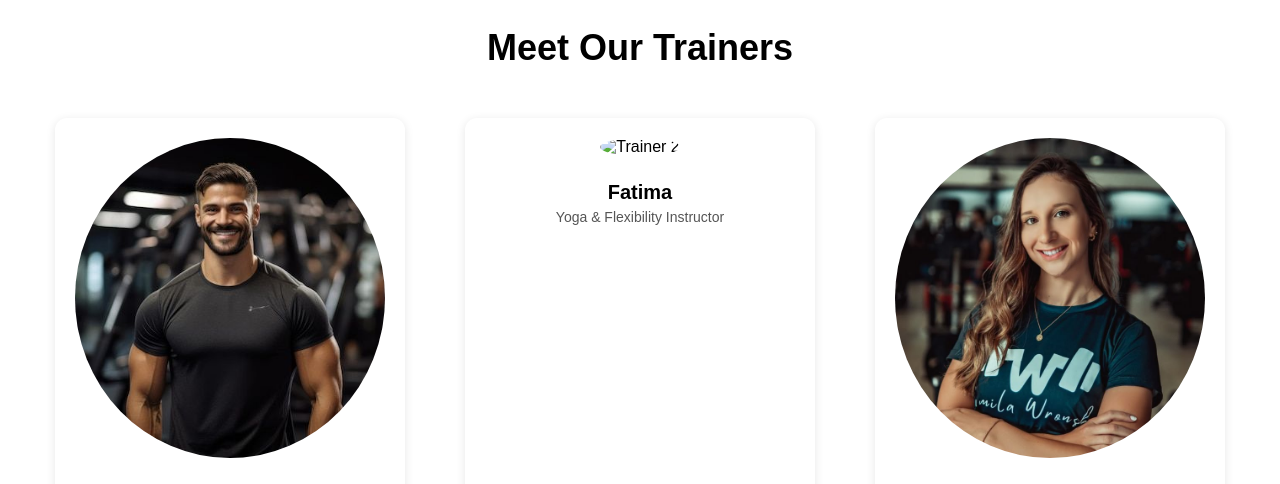
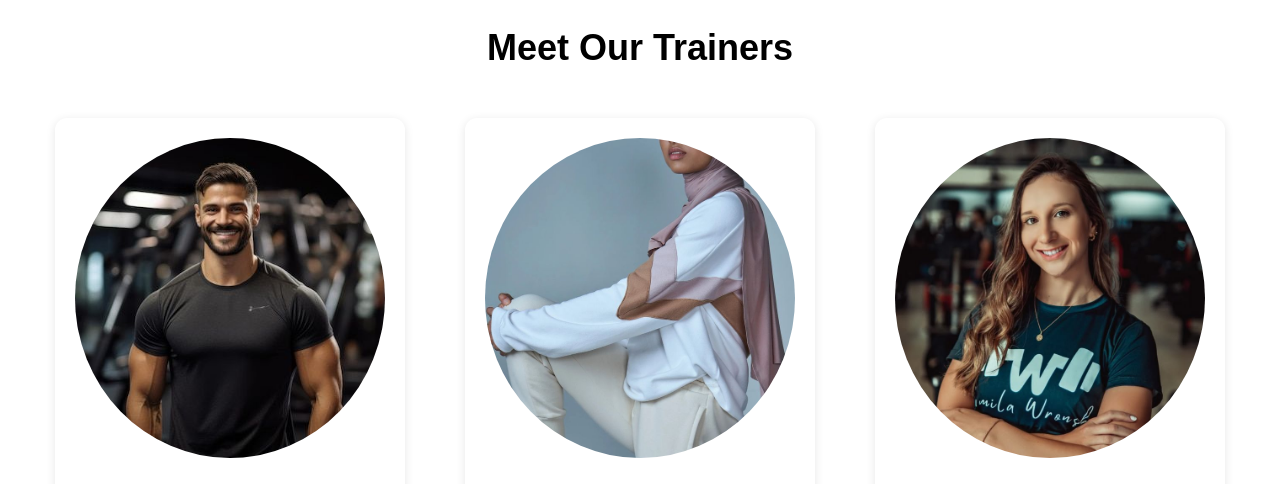
Before and after one commit to Hager12zohny/Template1GYM, a plain HTML site: page index.html in a window 1280 px wide. Shown: the part 1200-1684 px from the top of the page. Drawn offline with nearby package versions, Linux system fonts and the light colour scheme; files whose address does not match are found by name.

Commit message:
Update index.html

```diff
--- a/index.html
+++ b/index.html
@@ -62,7 +62,7 @@
         <p>Strength & Conditioning Coach</p>
       </div>
       <div class="trainer">
-        <img src="images/TrainerFatima.jpeg" alt="Trainer 2">
+        <img src="TrainerFatima.jpeg" alt="Trainer 2">
         <h3>Fatima</h3>
         <p>Yoga & Flexibility Instructor</p>
       </div>
```
